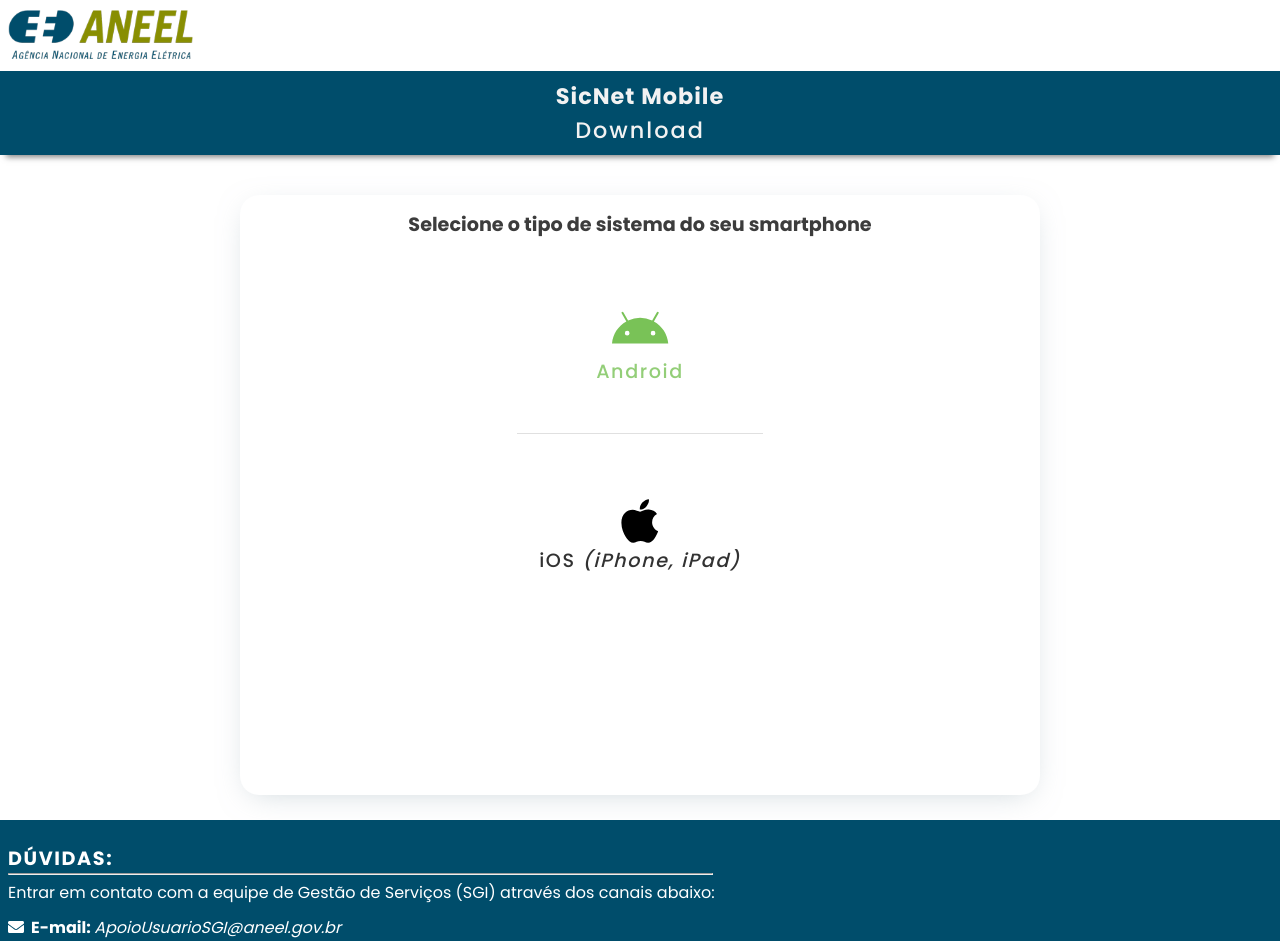
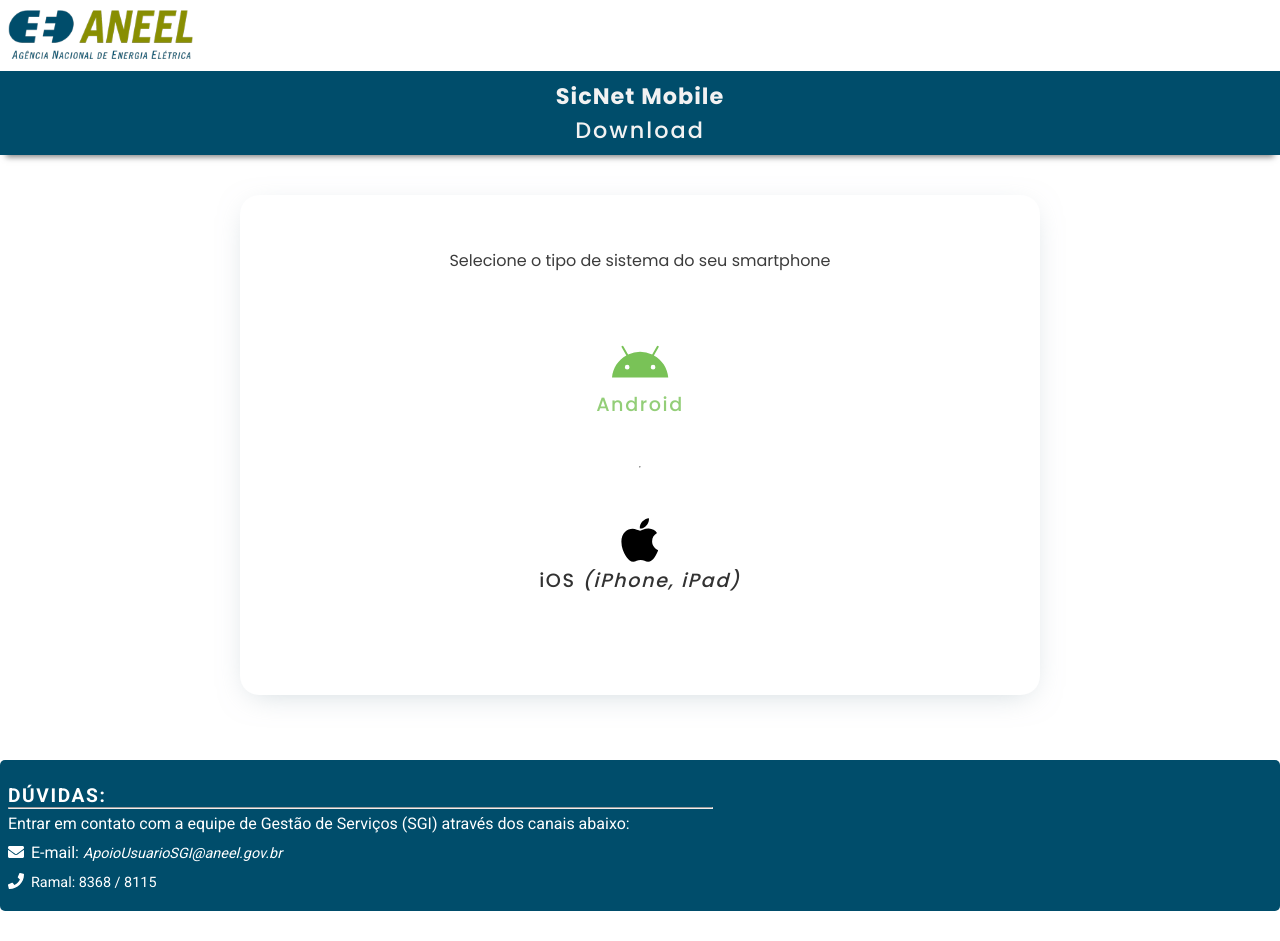
Before and after one commit to jonatasoc/sicnet_mobile_web, a React (Create React App) app: page / in a window 1280 px wide. Shown: the top 941 px of the page. After the commit the page ends 911 px from the top, so only its background shows below. Built offline with nearby package versions, Linux system fonts and the light colour scheme.

Commit message:
Style components

```diff
--- a/src/components/Footer/index.tsx
+++ b/src/components/Footer/index.tsx
@@ -14,20 +14,17 @@
           canais abaixo:
         </p>
         <p>
-          <strong>
+          <p>
             <FontAwesomeIcon icon={['fas', 'envelope']} />
             <span>E-mail: </span>
-          </strong>
-          <a href="mailto:ApoioUsuarioSGI@aneel.gov.br?Subject=SicNet-Mobile">
-            ApoioUsuarioSGI@aneel.gov.br
-          </a>
+            <a href="mailto:ApoioUsuarioSGI@aneel.gov.br?Subject=SicNet-Mobile">
+              ApoioUsuarioSGI@aneel.gov.br
+            </a>
+          </p>
         </p>
         <p>
-          <strong>
-            <FontAwesomeIcon icon={['fas', 'phone']} />
-            <span>Ramal: </span>
-          </strong>
-          8368 / 8115
+          <FontAwesomeIcon icon={['fas', 'phone']} />
+          <span style={{ fontSize: '0.9rem' }}>Ramal: 8368 / 8115</span>
         </p>
       </section>
     </Container>
--- a/src/components/Footer/styles.ts
+++ b/src/components/Footer/styles.ts
@@ -6,6 +6,8 @@
   background: #004d6b;
   color: #fff;
   padding: 0 0 20px 8px;
+  border-radius: 5px;
+  font-family: Roboto;
 
   hr {
     max-width: 705px;
@@ -27,12 +29,15 @@
         margin-right: 7px;
       }
     }
+
     p:first-of-type {
       margin-bottom: 10px;
     }
+
     a {
       color: #fff;
       font-style: italic;
+      font-size: 0.9rem;
     }
   }
 `;
--- a/src/components/Main/index.tsx
+++ b/src/components/Main/index.tsx
@@ -1,9 +1,8 @@
 import React from 'react';
-import { Content } from '../../pages/Home/styles';
 import Footer from '../Footer';
 import Header from '../Header';
 
-import { Container } from './styles';
+import { Container, Content } from './styles';
 
 const Main: React.FC = ({ children }) => {
   return (
--- a/src/components/Main/styles.ts
+++ b/src/components/Main/styles.ts
@@ -7,6 +7,23 @@
   align-items: center;
 `;
 
-export const Content = styled.div`
+export const Content = styled.section`
   flex: 1;
+  display: flex;
+  flex-direction: column;
+  justify-content: center;
+  align-items: center;
+  width: 100%;
+  min-height: 500px;
+  max-width: 800px;
+  margin-bottom: 60px;
+
+  border-radius: 1.2rem;
+  padding: 15px;
+
+  box-shadow: 0 7px 30px -10px rgba(150, 170, 180, 0.5);
+
+  @media (max-width: 768px) {
+    width: 90%;
+  }
 `;
--- a/src/pages/Android/index.tsx
+++ b/src/pages/Android/index.tsx
@@ -3,27 +3,20 @@
 
 import Main from '../../components/Main';
 
-import { Container, Content, Instructions } from './styles';
+import { Content, Instructions } from './styles';
 import BackButton from '../../components/Buttons/BackButton';
 import AndroidCarousel from '../../components/AndroidCarousel';
 
 export default function Android() {
   return (
     <Main>
-      <Container className="">
-        <Content>
-          <FontAwesomeIcon
-            icon={['fab', 'android']}
-            className="animated bounceInRight"
-          />
-          <p className="ios text-center animated bounceInRight" id="NomeSO">
+      <Content className="animated bounceInRight">
+        <FontAwesomeIcon icon={['fab', 'android']} />
+        <p className="ios text-center" id="NomeSO">
           Android
         </p>
 
-          <Instructions
-            id="texto"
-            className="animated bounceInLeft"
-          ></Instructions>
+        <Instructions id="texto"></Instructions>
         <AndroidCarousel />
         <hr />
         <div className="text-center">
@@ -37,7 +30,6 @@
           <BackButton />
         </div>
       </Content>
-      </Container>
     </Main>
   );
 }
--- a/src/pages/Android/styles.ts
+++ b/src/pages/Android/styles.ts
@@ -1,12 +1,9 @@
 import styled from 'styled-components';
 
-export const Container = styled.div`
-  width: 100%;
-  margin: 0 auto;
-`;
 export const Content = styled.div`
   display: flex;
   flex-direction: column;
+  justify-content: center;
   align-items: center;
   width: 100%;
   height: 100%;
@@ -14,8 +11,6 @@
   max-width: 800px;
   margin: 0 auto 20px;
 
-  /* box-shadow: 0 7px 30px -10px rgba(150, 170, 180, 0.5),
-    0 7px 30px -10px rgba(150, 170, 180, 0.5); */
   border-radius: 1.2rem;
   padding: 15px 0px;
 
--- a/src/pages/Home/styles.ts
+++ b/src/pages/Home/styles.ts
@@ -1,8 +1,8 @@
 import styled from 'styled-components';
 
-export const Title = styled.h2`
+export const Title = styled.p`
   color: var(--text);
-  font-size: 1.2rem;
+  font-size: 1rem;
   padding: 0 8px;
   text-align: center;
   margin-bottom: 20px;
@@ -11,12 +11,12 @@
 export const Content = styled.section`
   display: flex;
   flex-direction: column;
+  justify-content: center;
   align-items: center;
   width: 100%;
-  height: 100%;
-  min-height: 600px;
+  min-height: 500px;
   max-width: 800px;
-  margin: 0 auto 20px;
+  margin-bottom: 60px;
 
   border-radius: 1.2rem;
   padding: 15px;
```
Lines whose indentation alone changed are shown as unchanged.
